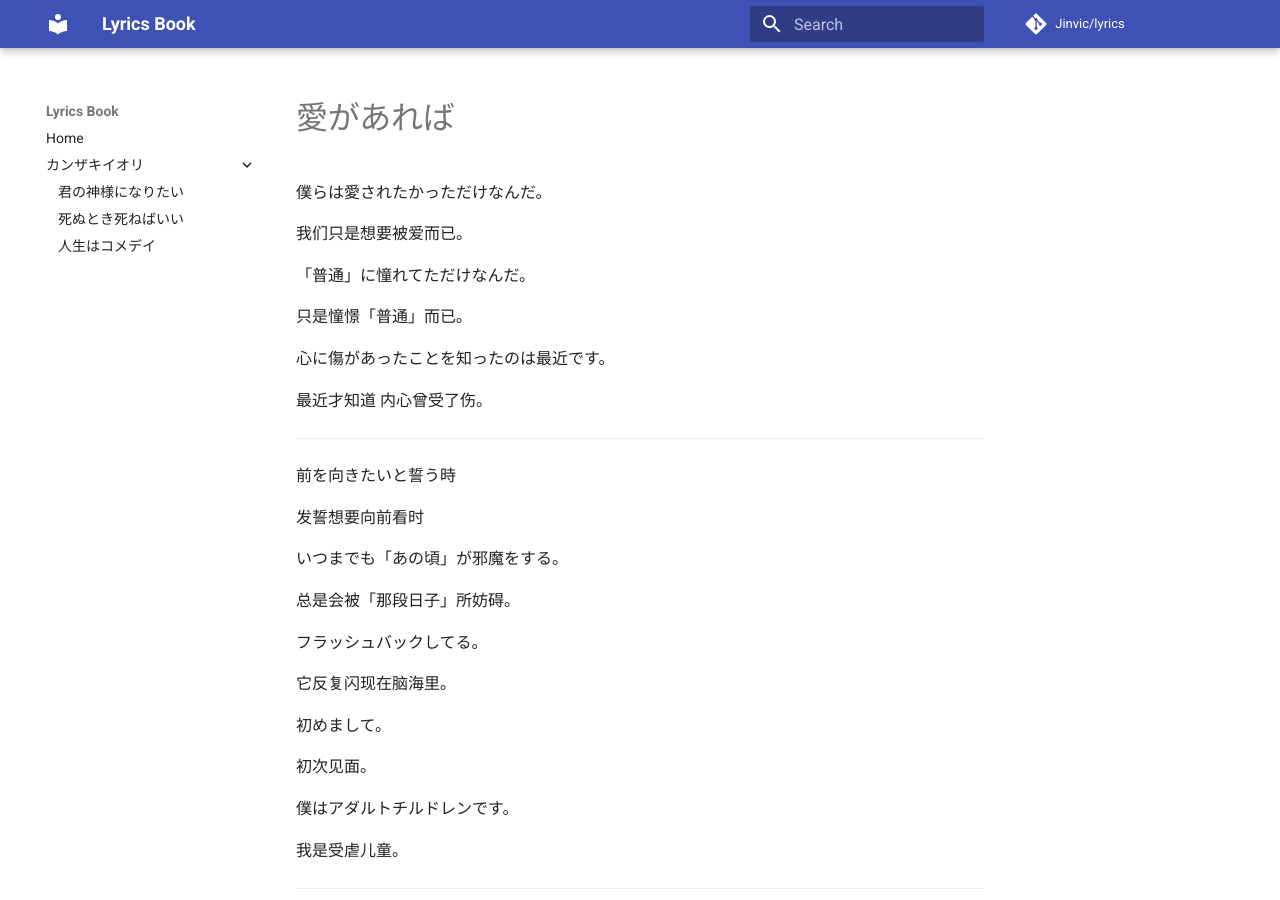
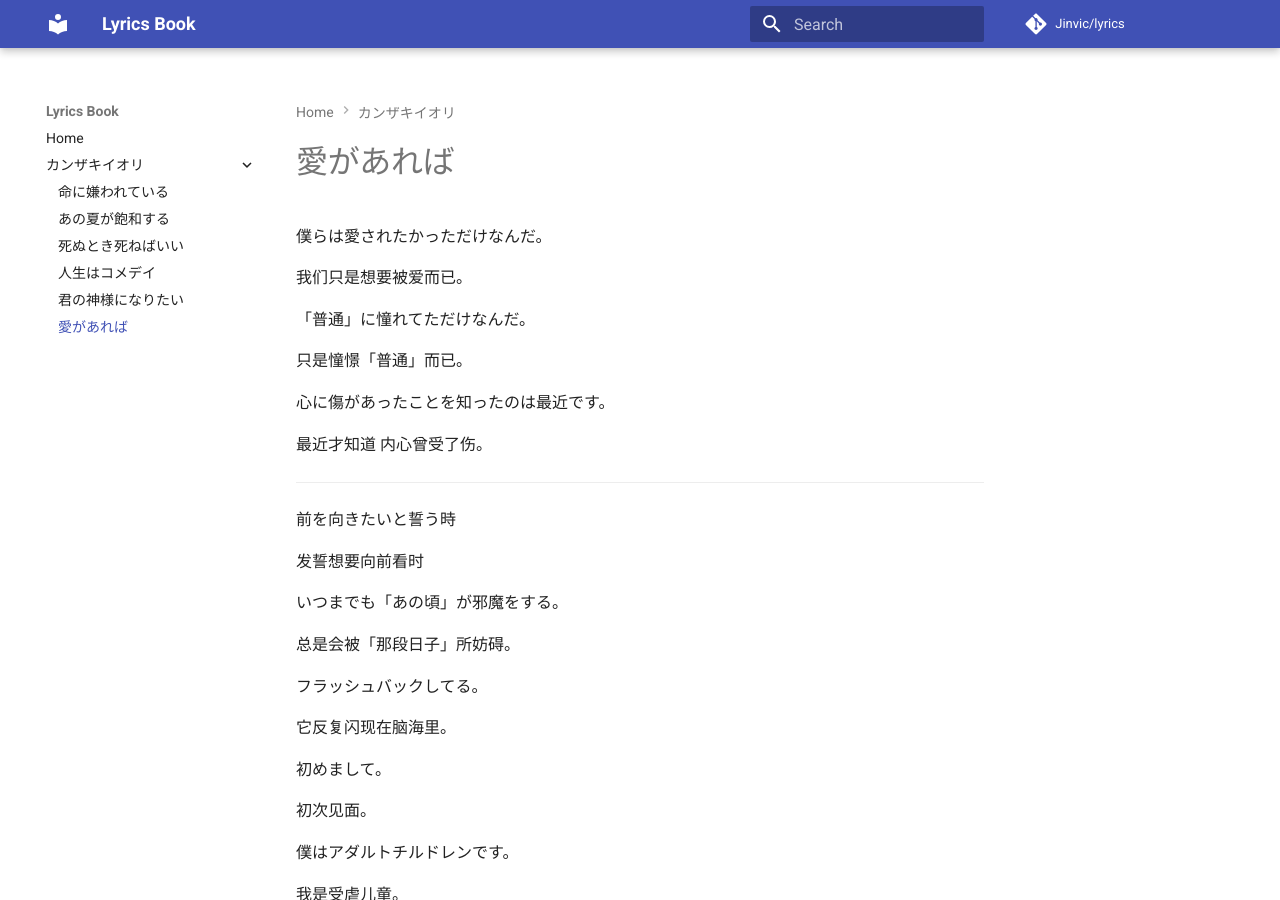
Before and after one commit to Jinvic/lyrics, an MkDocs documentation site: the page built from docs/カンザキイオリ/愛があれば.md, in a window 1280 px wide and 900 px high. Built offline with MkDocs 1.6.1 and Material for MkDocs 9.7.7, drawn with Linux system fonts in a browser that asks for light colours; comment, search, counter and statistics services are not loaded.

Commit message:
fix: 目录调整

```diff
--- a/mkdocs.yml
+++ b/mkdocs.yml
@@ -23,9 +23,12 @@ theme:
 nav:
   - Home: 'README.md'
   - カンザキイオリ:
-    - 君の神様になりたい: 'カンザキイオリ/君の神様になりたい.md'
+    - 命に嫌われている: 'カンザキイオリ/命に嫌われている.md'
+    - あの夏が飽和する: 'カンザキイオリ/あの夏が飽和する.md'
     - 死ぬとき死ねばいい: 'カンザキイオリ/死ぬとき死ねばいい.md'
     - 人生はコメデイ: 'カンザキイオリ/人生はコメデイ.md'
+    - 君の神様になりたい: 'カンザキイオリ/君の神様になりたい.md'
+    - 愛があれば: 'カンザキイオリ/愛があれば.md'
 
 plugins:
   - search:
```
